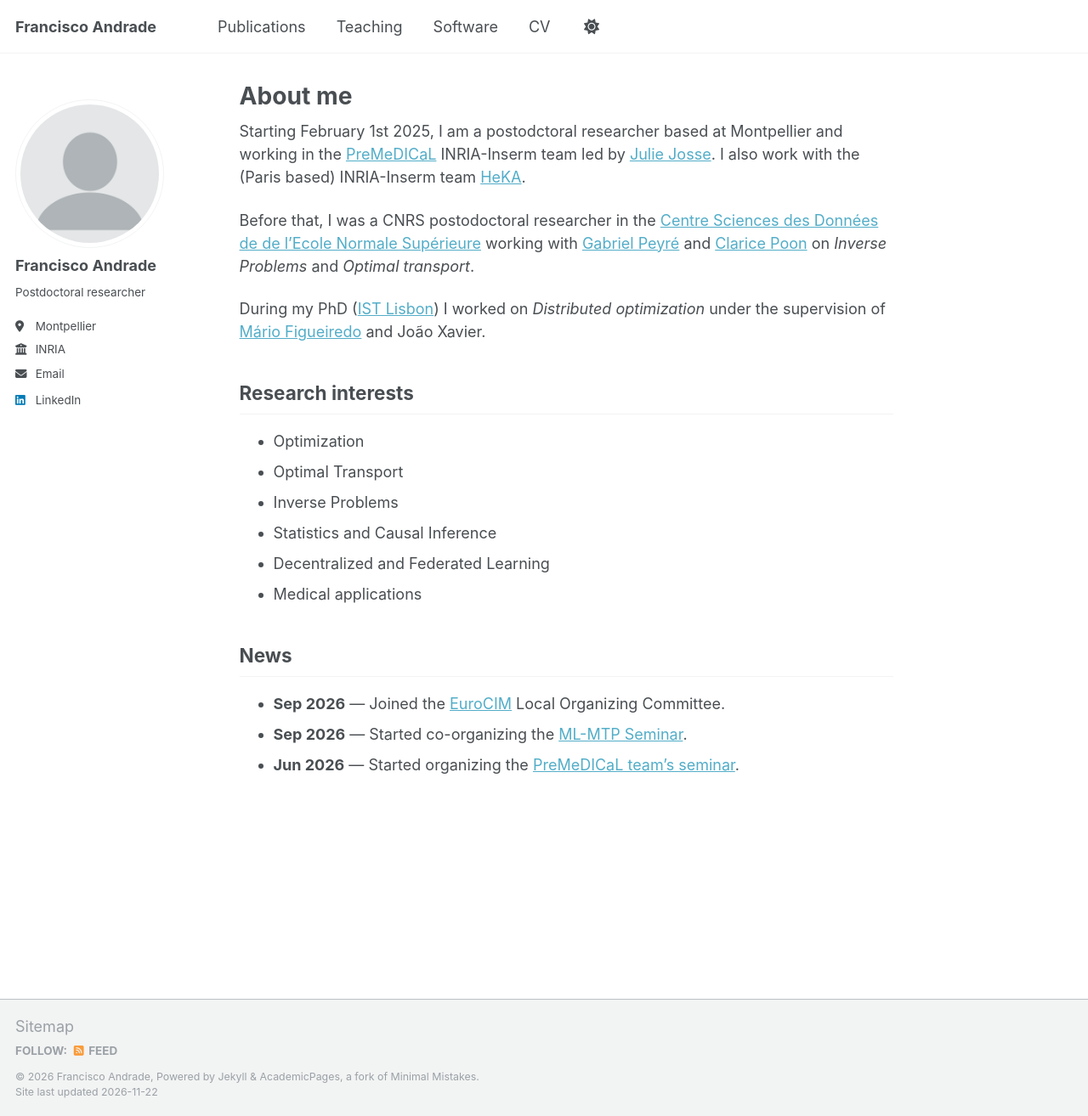
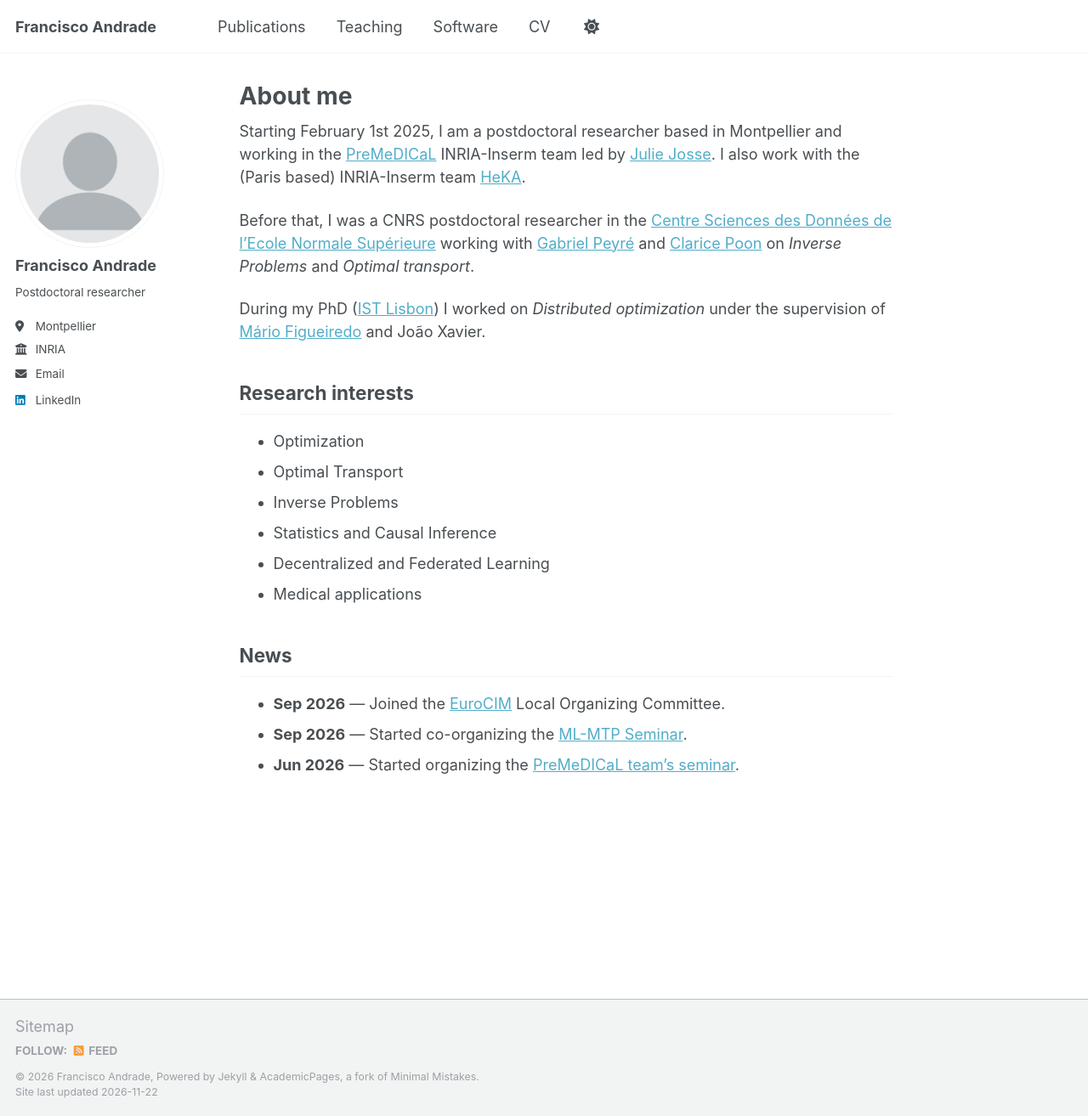
Before and after one commit to FranciscoAndrade90/FranciscoAndrade90.github.io, a Jekyll site: the page built from _pages/about.md, in a window 1280 px wide and 1314 px high. Shown: the whole window at 85% size. Built offline with Jekyll 4.4.1, drawn with Linux system fonts in a browser that asks for light colours.

Commit message:
Update about.md

```diff
--- a/_pages/about.md
+++ b/_pages/about.md
@@ -6,9 +6,9 @@ redirect_from:
   - /about/
   - /about.html
 ---
-Starting February 1st 2025, I am a postodctoral researcher based at Montpellier and working in the [PreMeDICaL](https://team.inria.fr/premedical) INRIA-Inserm team led by [Julie Josse](https://juliejosse.com). I also work with the (Paris based) INRIA-Inserm team [HeKA](https://team.inria.fr/heka/fr).
+Starting February 1st 2025, I am a postdoctoral researcher based in Montpellier and working in the [PreMeDICaL](https://team.inria.fr/premedical) INRIA-Inserm team led by [Julie Josse](https://juliejosse.com). I also work with the (Paris based) INRIA-Inserm team [HeKA](https://team.inria.fr/heka/fr).
 
-Before that, I was a CNRS postodoctoral researcher in the [Centre Sciences des Données de de l’Ecole Normale Supérieure](https://csd.ens.psl.eu) working with [Gabriel Peyré](https://www.gpeyre.com) and [Clarice Poon](https://cmhsp2.github.io) on *Inverse Problems* and *Optimal transport*.
+Before that, I was a CNRS postdoctoral researcher in the [Centre Sciences des Données  de l’Ecole Normale Supérieure](https://csd.ens.psl.eu) working with [Gabriel Peyré](https://www.gpeyre.com) and [Clarice Poon](https://cmhsp2.github.io) on *Inverse Problems* and *Optimal transport*.
 
 During my PhD ([IST Lisbon](https://tecnico.ulisboa.pt/pt)) I worked on *Distributed optimization* under the supervision of [Mário Figueiredo](https://www.lx.it.pt/~mtf) and João Xavier.
 
```
